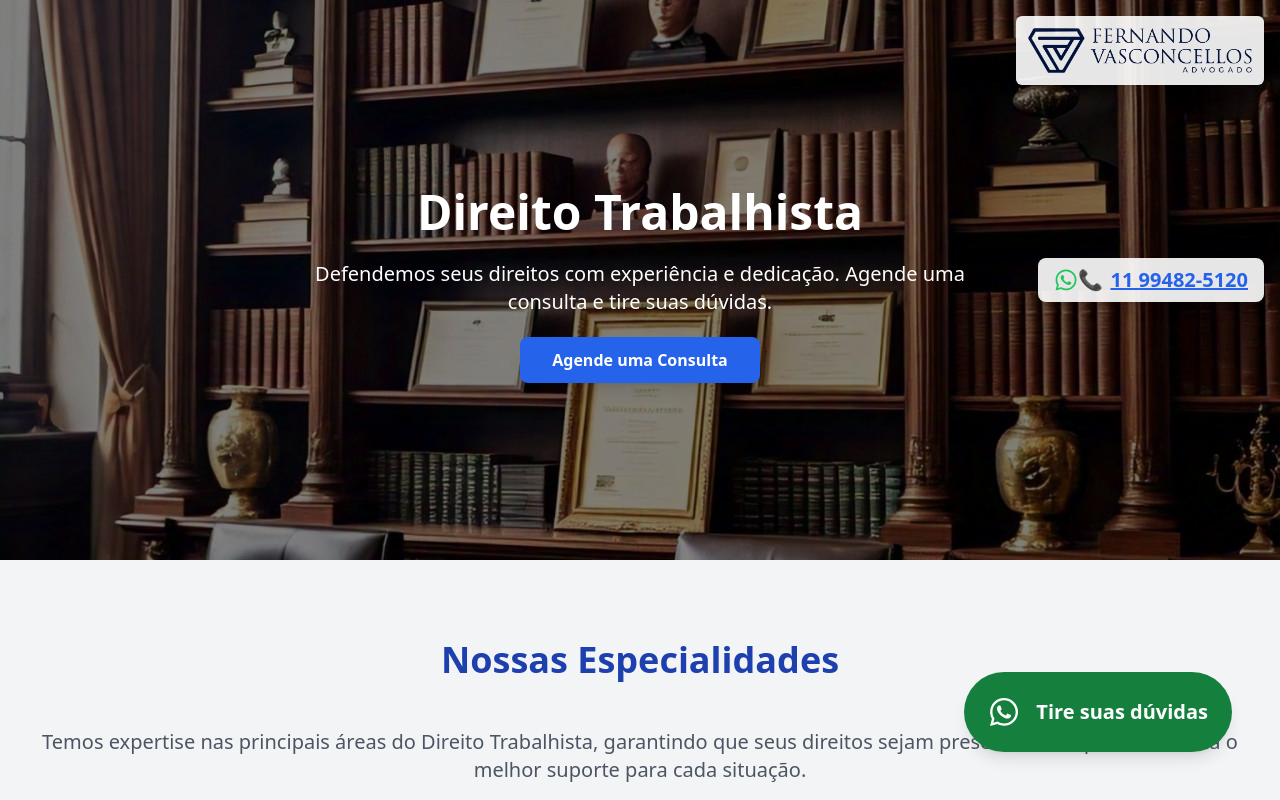
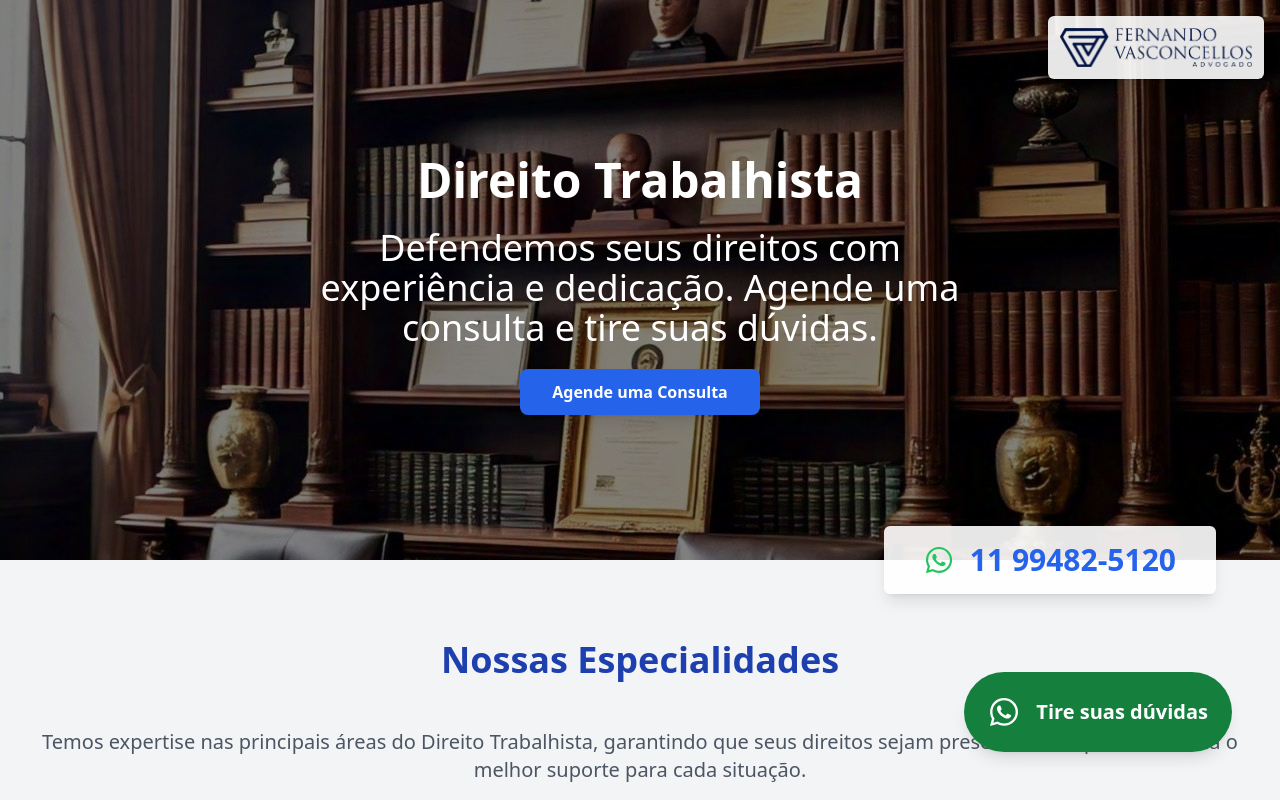
Before and after one commit to Devluizpaulo/dr-fernando-vasconcelos, a Next.js app: page / in a window 1280 px wide. Shown: the top 800 px of the page. Built offline with nearby package versions, Linux system fonts and the light colour scheme.

Commit message:
Update page.tsx
nova

```diff
--- a/src/app/page.tsx
+++ b/src/app/page.tsx
@@ -1,5 +1,5 @@
 import { FC } from 'react';
-import { FaClipboardList, FaHandshake, FaBullhorn, FaClock, FaBuilding, FaExclamationTriangle, FaWhatsapp, FaBriefcase,FaWhatsapp  } from 'react-icons/fa';
+import { FaClipboardList, FaHandshake, FaBullhorn, FaClock, FaBuilding, FaExclamationTriangle, FaWhatsapp, FaBriefcase  } from 'react-icons/fa';
 import Footer from '@/components/Footer';
 import Card from '@/components/Card';
 import ContactForm from '@/components/ContactForm';
@@ -10,11 +10,11 @@ const Home: FC = () => {
     <div>
       <section
         id="Home"
-        className="relative text-white text-center py-10 bg-gradient-to-b from-blue-900 to-blue-600 h-[70vh] flex flex-col justify-center items-center"
+        className="relative text-white text-center py-10 bg-gradient-to-b from-blue-900 to-blue-600 min-h-[70vh] flex flex-col justify-center items-center"
       >
         {/* Imagem de fundo */}
         <div
-          className="absolute inset-0 bg-cover bg-center backdrop-blur-3xl transition-all duration-500"
+          className="absolute inset-0 bg-cover bg-center backdrop-blur-lg transition-all duration-500"
           style={{
             backgroundImage: "url(/hero-image.jpg)",
             backgroundSize: "cover",
@@ -25,39 +25,47 @@ const Home: FC = () => {
 
         {/* Conteúdo principal do hero */}
         <div className="relative z-10 max-w-4xl mx-auto text-center px-6">
-          <h2 className="text-4xl sm:text-5xl font-semibold mb-6 animate__animated animate__fadeIn animate__delay-1s">
+          <h2 className="text-5xl sm:text-5xl font-semibold mb-6 animate__animated animate__fadeIn animate__delay-1s">
             Direito Trabalhista
           </h2>
-          <p className="text-lg sm:text-xl max-w-2xl mx-auto mb-8 animate__animated animate__fadeIn animate__delay-2s">
+          <p className="text-lg sm:text-4xl max-w-2xl mx-auto mb-8 animate__animated animate__fadeIn animate__delay-2s">
             Defendemos seus direitos com experiência e dedicação. Agende uma consulta e tire suas dúvidas.
           </p>
 
           {/* Botão de ação */}
           <a
             href="#Contato"
-            className="bg-blue-600 hover:bg-blue-700 text-white font-bold py-3 px-8 rounded-lg shadow-lg transition-transform transform hover:scale-110 active:scale-95 duration-300"
+            className="text-3x1 bg-blue-600 hover:bg-blue-700 text-white font-bold py-3 px-8 rounded-lg shadow-lg transition-transform transform hover:scale-110 active:scale-95 duration-300"
           >
             Agende uma Consulta
           </a>
         </div>
 
-        <div className="absolute bg-white opacity-90 rounded-md p-3 shadow-lg top-4 right-4 z-40">
+        {/* Logotipo */}
+        <div className="absolute bg-white bg-opacity-90 rounded-md p-3 shadow-lg top-4 right-4 z-40">
           <Image
             src="/VASCONCELLOS.png" // Verifique o caminho do arquivo
             alt="Logo"
-            width={200} // Tamanho base da imagem
+            width={200} // Tamanho ajustado para maior equilíbrio
             height={200}
-            className="w-36 sm:w-36 lg:w-56 object-contain" // Adiciona responsividade e mantém as proporções
+            className="w-48 lg:w-48 object-contain" // Adiciona responsividade
           />
         </div>
+
         {/* Número de telefone na lateral direita */}
-        <div className="absolute top-1/2 right-4 transform -translate-y-1/2 z-50 bg-white bg-opacity-90 text-blue-600 text-lg sm:text-xl font-bold py-2 px-4 rounded-lg shadow-lg flex items-center space-x-2">
+        <div className="absolute top-full right-16 transform -translate-y-1/2 z-50 bg-white bg-opacity-90 text-blue-600 text-lg sm:right-16 sm:text-4x1 font-bold py-4 px-10 rounded-md shadow-lg flex items-center justify-center space-x-4">
           {/* Ícone do WhatsApp */}
-          <FaWhatsapp className="text-green-500 text-2xl" />
+          <FaWhatsapp className="text-green-500 text-3xl" />
           {/* Número de telefone */}
-          📞 <a href="tel:+5511994825120" className="underline hover:text-blue-800">11 99482-5120</a>
+          <a
+            href="tel:+5511994825120"
+            className="hover:text-blue-800 text-3xl"
+          >
+            11 99482-5120
+          </a>
         </div>
-       </section>
+      </section>
+
 
       <section id="services" className="py-20 px-4 bg-gray-100">
         <h3 className="text-4xl text-center mb-12 font-semibold text-blue-800">
```
